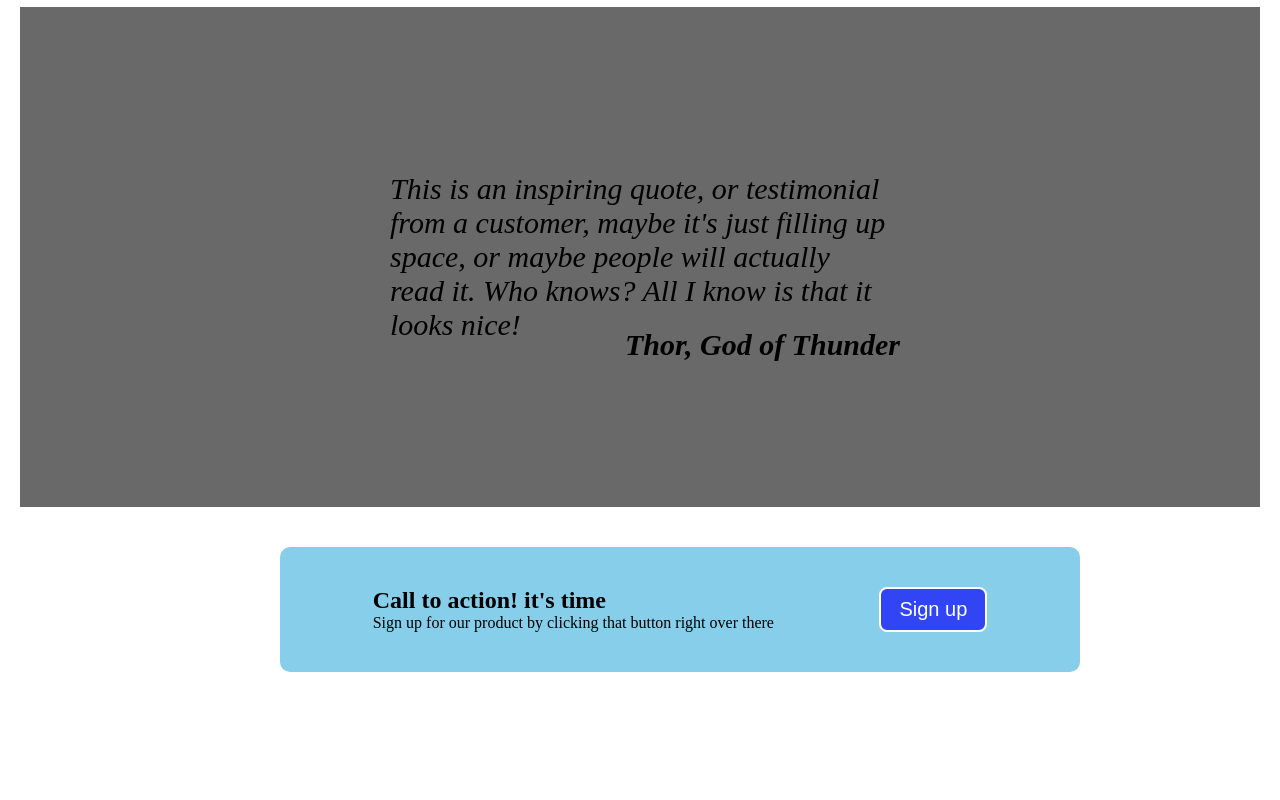
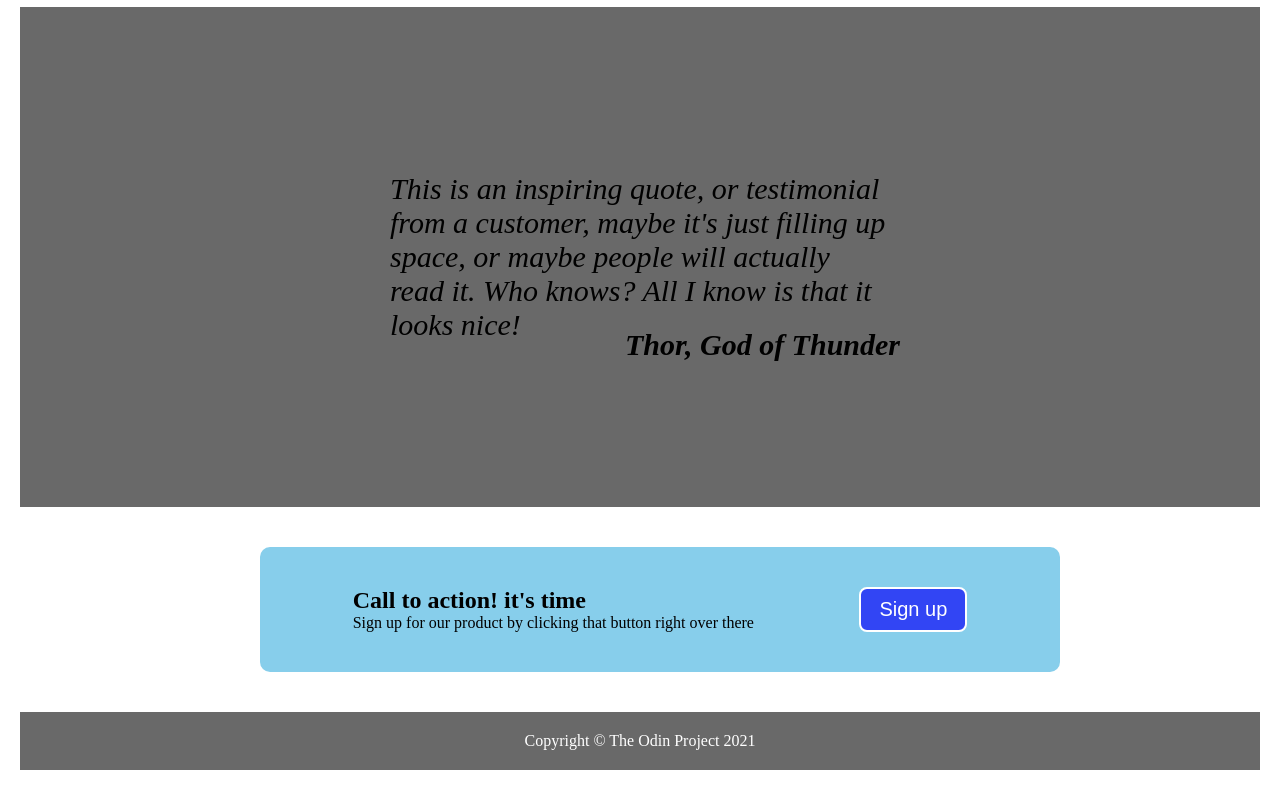
Before and after one commit to Phineas-M/Landing_page, a plain HTML site: page index.html in a window 1280 px wide. Shown: the part 799-1599 px from the top of the page. Before the commit the page ends 1501 px from the top, so only its background shows below. Drawn offline with Linux system fonts and the light colour scheme.

Commit message:
index.html and style.css modified as i added a footer to the page

```diff
--- a/index.html
+++ b/index.html
@@ -74,7 +74,6 @@
 </div>
 
 <br>
-<div class="clr"></div>
 
 
 	<div class="call-container">
@@ -87,7 +86,11 @@
 <div class="sign-up">
 	<button>Sign up</button>
 </div>
+</div>
 
+
+<div class="footer">
+	<p>Copyright &copy; The Odin Project 2021</p>
 </div>
 
 
--- a/style.css
+++ b/style.css
@@ -22,6 +22,10 @@ h3{
   color: white;
 }
 
+h1{
+  font-size: 48px;
+}
+
 main{
   display: flex;
  background-color: #1F2937;
@@ -34,6 +38,7 @@ main{
   padding: 20px;
   margin: 0px 20px;
   width:500px;
+  line-height: 40px;
 
 }
 
@@ -131,3 +136,15 @@ flex-wrap: wrap;
 margin: -20px;
 font-weight: bold;
 }
+
+
+.footer{
+  box-sizing: border-box;
+  background-color: dimgray;
+  width: 100%;
+  color:white;
+  text-align: center;
+  padding: 20px;
+
+
+}
```
